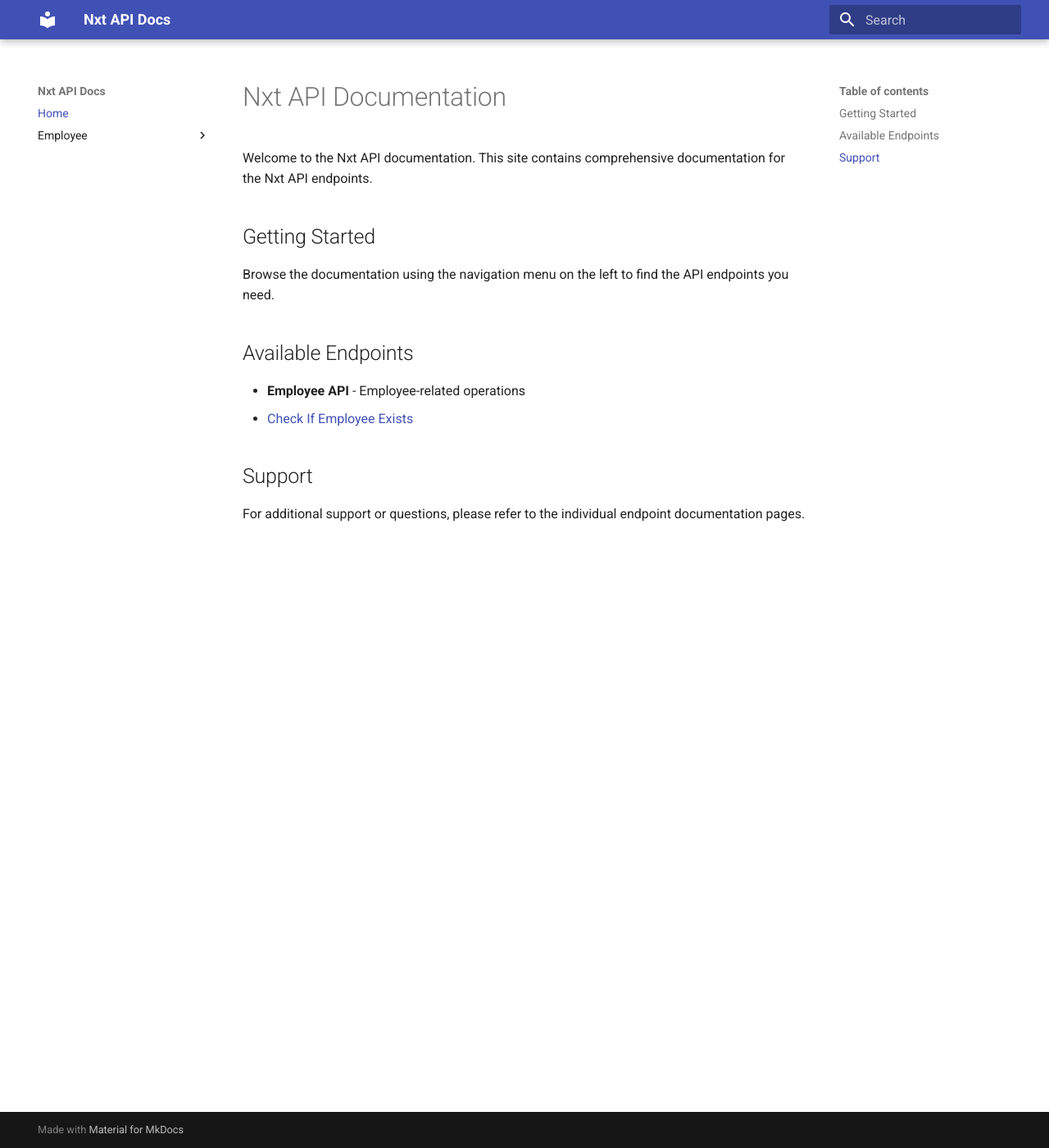
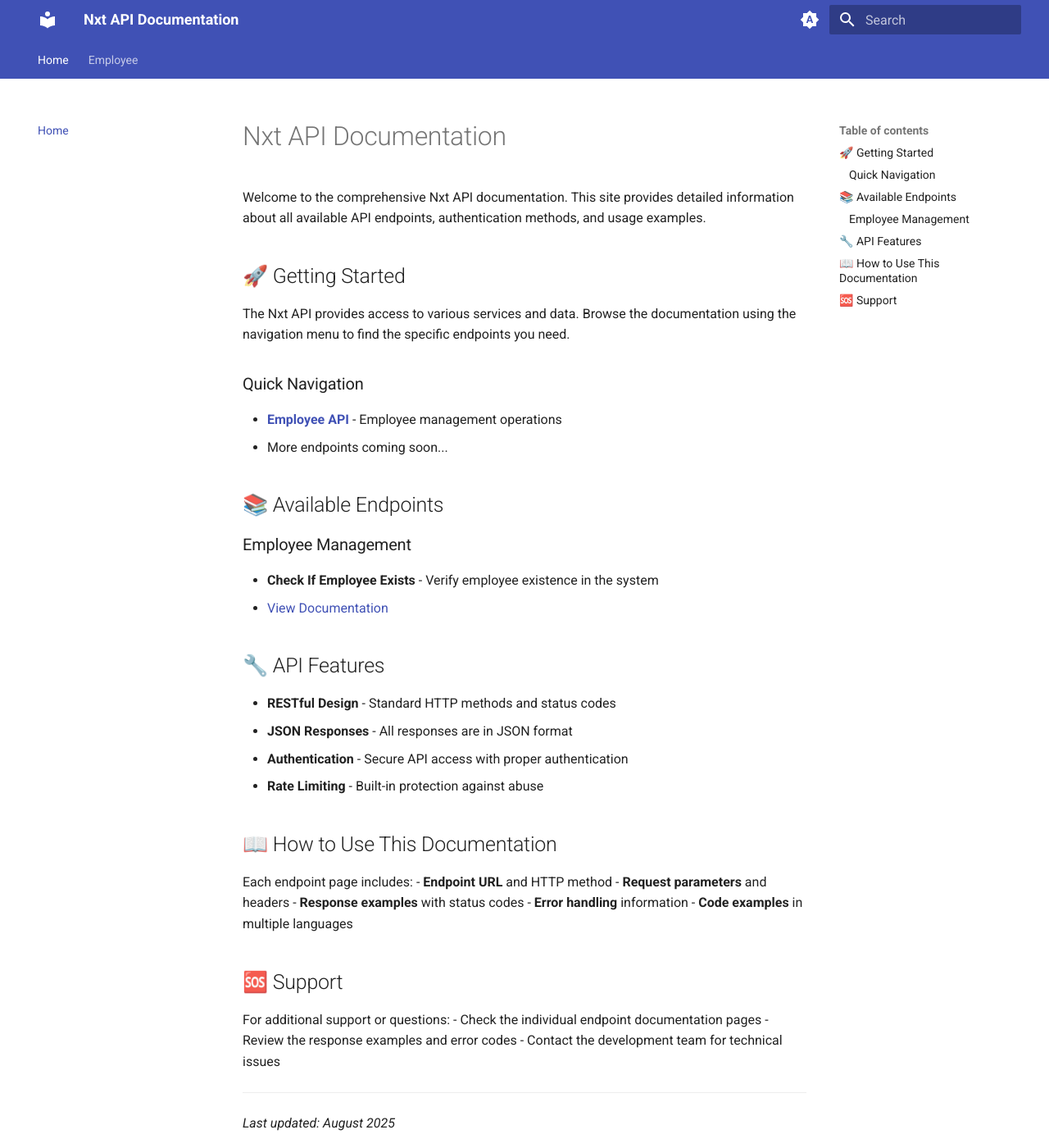
Before and after one commit to IuliaBirza/nxtapi-docs, an MkDocs documentation site: the page built from docs/index.md, in a window 1280 px wide and 1400 px high. Shown: the whole window at 82% size. Built offline with MkDocs 1.6.1 and Material for MkDocs 9.7.7, drawn with Linux system fonts in a browser that asks for light colours.

Commit message:
Enhance site with better Material theme features and improved styling

```diff
--- a/docs/index.md
+++ b/docs/index.md
@@ -1,16 +1,45 @@
 # Nxt API Documentation
 
-Welcome to the Nxt API documentation. This site contains comprehensive documentation for the Nxt API endpoints.
+Welcome to the comprehensive Nxt API documentation. This site provides detailed information about all available API endpoints, authentication methods, and usage examples.
 
-## Getting Started
+## 🚀 Getting Started
 
-Browse the documentation using the navigation menu on the left to find the API endpoints you need.
+The Nxt API provides access to various services and data. Browse the documentation using the navigation menu to find the specific endpoints you need.
 
-## Available Endpoints
+### Quick Navigation
 
-- **Employee API** - Employee-related operations
-  - [Check If Employee Exists](Employee/CheckIfEmployeeExists.md)
+- **[Employee API](Employee/CheckIfEmployeeExists.md)** - Employee management operations
+- More endpoints coming soon...
 
-## Support
+## 📚 Available Endpoints
 
-For additional support or questions, please refer to the individual endpoint documentation pages.
+### Employee Management
+- **Check If Employee Exists** - Verify employee existence in the system
+  - [View Documentation](Employee/CheckIfEmployeeExists.md)
+
+## 🔧 API Features
+
+- **RESTful Design** - Standard HTTP methods and status codes
+- **JSON Responses** - All responses are in JSON format
+- **Authentication** - Secure API access with proper authentication
+- **Rate Limiting** - Built-in protection against abuse
+
+## 📖 How to Use This Documentation
+
+Each endpoint page includes:
+- **Endpoint URL** and HTTP method
+- **Request parameters** and headers
+- **Response examples** with status codes
+- **Error handling** information
+- **Code examples** in multiple languages
+
+## 🆘 Support
+
+For additional support or questions:
+- Check the individual endpoint documentation pages
+- Review the response examples and error codes
+- Contact the development team for technical issues
+
+---
+
+*Last updated: August 2025*
--- a/mkdocs.yml
+++ b/mkdocs.yml
@@ -1,8 +1,49 @@
-site_name: Nxt API Docs
+site_name: Nxt API Documentation
+site_description: Comprehensive API documentation for Nxt services
+site_author: Nxt Development Team
+
 theme:
   name: material
+  features:
+    - navigation.tabs
+    - navigation.sections
+    - navigation.expand
+    - navigation.top
+    - search.suggest
+    - search.highlight
+    - content.code.copy
+    - content.code.annotate
+  palette:
+    - scheme: default
+      primary: indigo
+      accent: indigo
+      toggle:
+        icon: material/brightness-auto
+        name: Switch to dark mode
+    - scheme: slate
+      primary: indigo
+      accent: indigo
+      toggle:
+        icon: material/brightness-7
+        name: Switch to light mode
 
 nav:
   - Home: index.md
   - Employee:
       - "Check If Employee Exists": Employee/CheckIfEmployeeExists.md
+
+markdown_extensions:
+  - admonition
+  - codehilite
+  - pymdownx.superfences
+  - pymdownx.tabbed
+  - pymdownx.details
+  - pymdownx.emoji:
+      emoji_index: !!python/name:materialx.emoji.twemoji
+      emoji_generator: !!python/name:materialx.emoji.to_svg
+  - pymdownx.arithmatex:
+      generic: true
+  - attr_list
+  - md_in_html
+  - toc:
+      permalink: true
```
